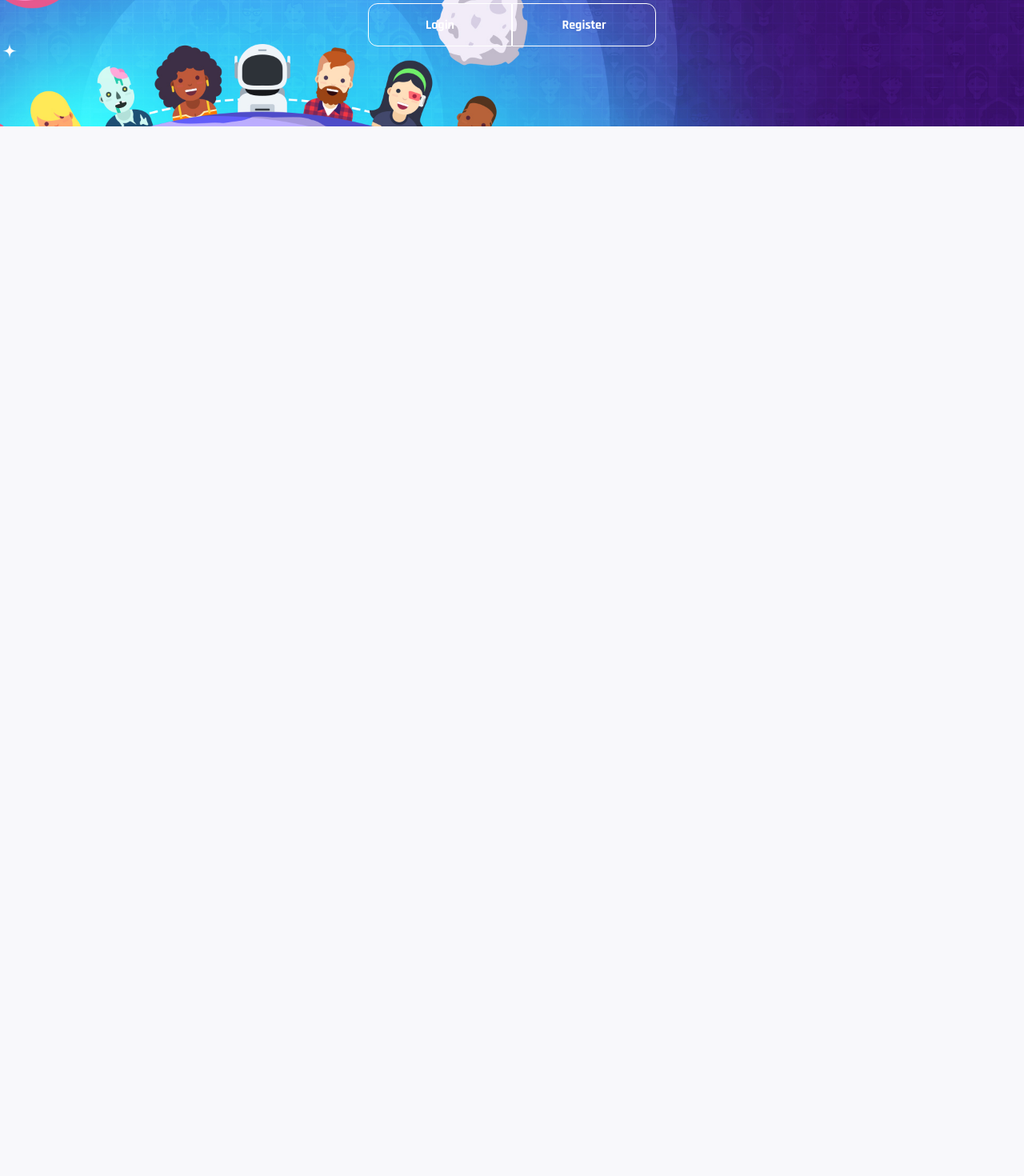
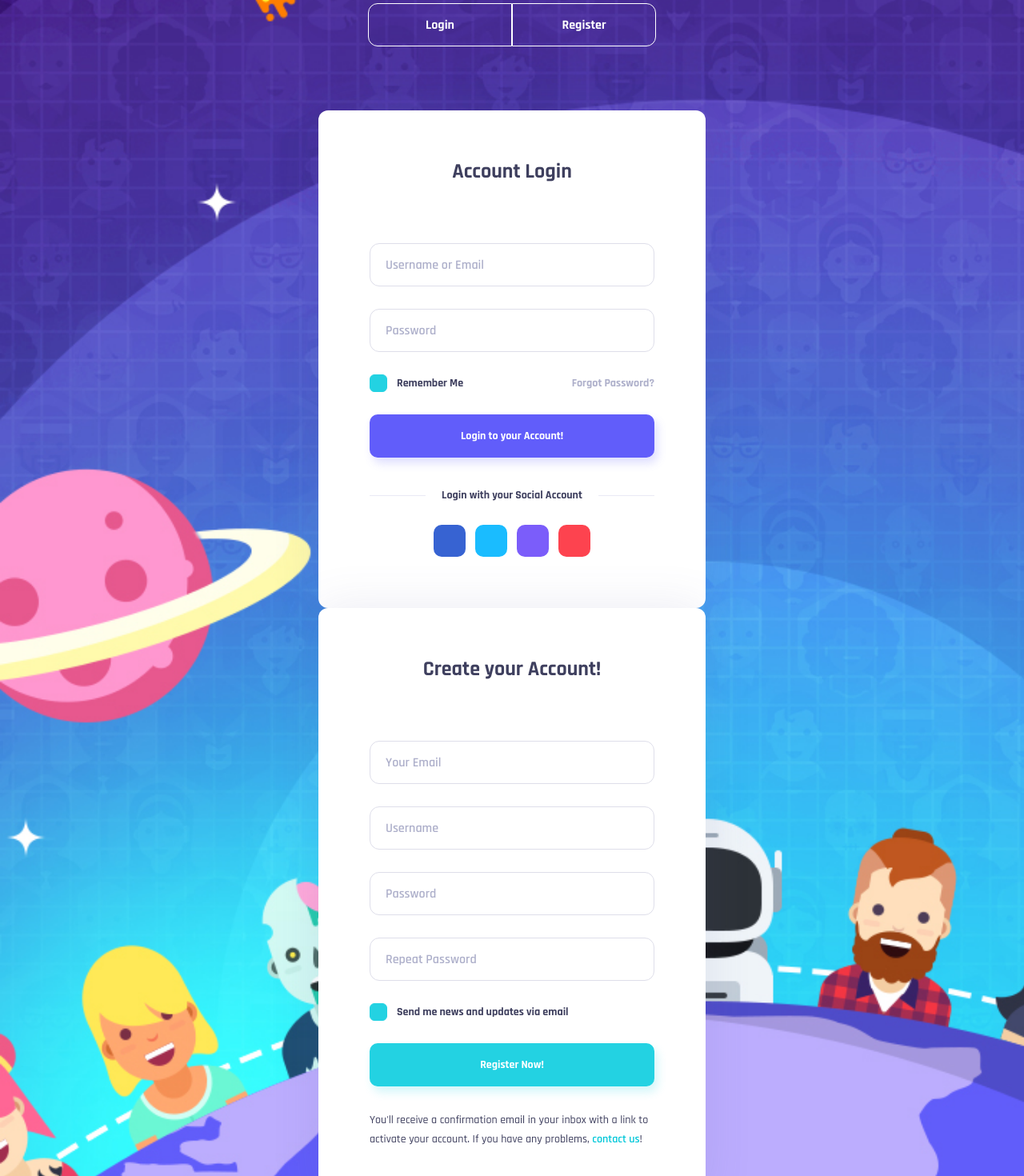
Before and after one commit to RizaHKhan/sutra, a React (Create React App) app: page / in a window 1280 px wide. Shown: the part 340-1810 px from the top of the page at 80% size. Before the commit the page ends 800 px from the top, so only its background shows below. Built offline with nearby package versions, Linux system fonts and the light colour scheme.

Commit message:
added register and login markup

```diff
--- a/src/components/landing/Landing.js
+++ b/src/components/landing/Landing.js
@@ -1,4 +1,6 @@
 import React from "react";
+import Login from "./Login";
+import Register from './Register'
 
 const Landing = () => {
   return (
@@ -19,12 +21,11 @@ const Landing = () => {
         <h2 className="landing-info-pretitle">Welcome to</h2>
         {/* /LANDING INFO PRETITLE */}
         {/* LANDING INFO TITLE */}
-        <h1 className="landing-info-title">Vikinger</h1>
+        <h1 className="landing-info-title">Sutra</h1>
         {/* /LANDING INFO TITLE */}
         {/* LANDING INFO TEXT */}
         <p className="landing-info-text">
-          The next generation social network &amp; community! Connect with your
-          friends and play with our quests and badges gamification system!
+          This is some landing page text. Please feel free to ignore
         </p>
         {/* /LANDING INFO TEXT */}
         {/* TAB SWITCH */}
@@ -41,6 +42,12 @@ const Landing = () => {
         {/* /TAB SWITCH */}
       </div>
       {/* /LANDING INFO -- */}
+      {/* LANDING FORM */}
+      <div className="landing-form">
+        {/* FORM BOX */}
+        <Login />
+        <Register />
+      </div>
     </div>
   );
 };
--- a/src/components/landing/Login.js
+++ b/src/components/landing/Login.js
@@ -0,0 +1,146 @@
+import React from "react";
+import img from "../../assets/img/landing/rocket.png";
+
+const Login = () => {
+  return (
+    <div className="form-box login-register-form-element">
+      {/* FORM BOX DECORATION */}
+      <img className="form-box-decoration overflowing" src={img} alt="rocket" />
+      {/* /FORM BOX DECORATION */}
+      {/* FORM BOX TITLE */}
+      <h2 className="form-box-title">Account Login</h2>
+      {/* /FORM BOX TITLE */}
+      {/* FORM */}
+      <form className="form">
+        {/* FORM ROW */}
+        <div className="form-row">
+          {/* FORM ITEM */}
+          <div className="form-item">
+            {/* FORM INPUT */}
+            <div className="form-input">
+              <label htmlFor="login-username">Username or Email</label>
+              <input type="text" id="login-username" name="login_username" />
+            </div>
+            {/* /FORM INPUT */}
+          </div>
+          {/* /FORM ITEM */}
+        </div>
+        {/* /FORM ROW */}
+        {/* FORM ROW */}
+        <div className="form-row">
+          {/* FORM ITEM */}
+          <div className="form-item">
+            {/* FORM INPUT */}
+            <div className="form-input">
+              <label htmlFor="login-password">Password</label>
+              <input
+                type="password"
+                id="login-password"
+                name="login_password"
+              />
+            </div>
+            {/* /FORM INPUT */}
+          </div>
+          {/* /FORM ITEM */}
+        </div>
+        {/* /FORM ROW */}
+        {/* FORM ROW */}
+        <div className="form-row space-between">
+          {/* FORM ITEM */}
+          <div className="form-item">
+            {/* CHECKBOX WRAP */}
+            <div className="checkbox-wrap">
+              <input
+                type="checkbox"
+                id="login-remember"
+                name="login_remember"
+                defaultChecked
+              />
+              {/* CHECKBOX BOX */}
+              <div className="checkbox-box">
+                {/* ICON CROSS */}
+                <svg className="icon-cross">
+                  <use xlinkHref="#svg-cross" />
+                </svg>
+                {/* /ICON CROSS */}
+              </div>
+              {/* /CHECKBOX BOX */}
+              <label htmlFor="login-remember">Remember Me</label>
+            </div>
+            {/* /CHECKBOX WRAP */}
+          </div>
+          {/* /FORM ITEM */}
+          {/* FORM ITEM */}
+          <div className="form-item">
+            {/* FORM LINK */}
+            <a className="form-link" href="#">
+              Forgot Password?
+            </a>
+            {/* /FORM LINK */}
+          </div>
+          {/* /FORM ITEM */}
+        </div>
+        {/* /FORM ROW */}
+        {/* FORM ROW */}
+        <div className="form-row">
+          {/* FORM ITEM */}
+          <div className="form-item">
+            {/* BUTTON */}
+            <button className="button medium secondary">
+              Login to your Account!
+            </button>
+            {/* /BUTTON */}
+          </div>
+          {/* /FORM ITEM */}
+        </div>
+        {/* /FORM ROW */}
+      </form>
+      {/* /FORM */}
+      {/* LINED TEXT */}
+      <p className="lined-text">Login with your Social Account</p>
+      {/* /LINED TEXT */}
+      {/* SOCIAL LINKS */}
+      <div className="social-links">
+        {/* SOCIAL LINK */}
+        <a className="social-link facebook" href="#">
+          {/* ICON FACEBOOK */}
+          <svg className="icon-facebook">
+            <use xlinkHref="#svg-facebook" />
+          </svg>
+          {/* /ICON FACEBOOK */}
+        </a>
+        {/* /SOCIAL LINK */}
+        {/* SOCIAL LINK */}
+        <a className="social-link twitter" href="#">
+          {/* ICON TWITTER */}
+          <svg className="icon-twitter">
+            <use xlinkHref="#svg-twitter" />
+          </svg>
+          {/* /ICON TWITTER */}
+        </a>
+        {/* /SOCIAL LINK */}
+        {/* SOCIAL LINK */}
+        <a className="social-link twitch" href="#">
+          {/* ICON TWITCH */}
+          <svg className="icon-twitch">
+            <use xlinkHref="#svg-twitch" />
+          </svg>
+          {/* /ICON TWITCH */}
+        </a>
+        {/* /SOCIAL LINK */}
+        {/* SOCIAL LINK */}
+        <a className="social-link youtube" href="#">
+          {/* ICON YOUTUBE */}
+          <svg className="icon-youtube">
+            <use xlinkHref="#svg-youtube" />
+          </svg>
+          {/* /ICON YOUTUBE */}
+        </a>
+        {/* /SOCIAL LINK */}
+      </div>
+      {/* /SOCIAL LINKS */}
+    </div>
+  );
+};
+
+export default Login;
--- a/src/components/landing/Register.js
+++ b/src/components/landing/Register.js
@@ -0,0 +1,141 @@
+import React from "react";
+import img from "../../assets/img/landing/rocket.png";
+
+const Register = () => {
+  return (
+    <div className="form-box login-register-form-element">
+      {/* FORM BOX DECORATION */}
+      <img
+        className="form-box-decoration"
+        src={img}
+        alt="rocket"
+      />
+      {/* /FORM BOX DECORATION */}
+      {/* FORM BOX TITLE */}
+      <h2 className="form-box-title">Create your Account!</h2>
+      {/* /FORM BOX TITLE */}
+      {/* FORM */}
+      <form className="form">
+        {/* FORM ROW */}
+        <div className="form-row">
+          {/* FORM ITEM */}
+          <div className="form-item">
+            {/* FORM INPUT */}
+            <div className="form-input">
+              <label htmlFor="register-email">Your Email</label>
+              <input type="text" id="register-email" name="register_email" />
+            </div>
+            {/* /FORM INPUT */}
+          </div>
+          {/* /FORM ITEM */}
+        </div>
+        {/* /FORM ROW */}
+        {/* FORM ROW */}
+        <div className="form-row">
+          {/* FORM ITEM */}
+          <div className="form-item">
+            {/* FORM INPUT */}
+            <div className="form-input">
+              <label htmlFor="register-username">Username</label>
+              <input
+                type="text"
+                id="register-username"
+                name="register_username"
+              />
+            </div>
+            {/* /FORM INPUT */}
+          </div>
+          {/* /FORM ITEM */}
+        </div>
+        {/* /FORM ROW */}
+        {/* FORM ROW */}
+        <div className="form-row">
+          {/* FORM ITEM */}
+          <div className="form-item">
+            {/* FORM INPUT */}
+            <div className="form-input">
+              <label htmlFor="register-password">Password</label>
+              <input
+                type="password"
+                id="register-password"
+                name="register_password"
+              />
+            </div>
+            {/* /FORM INPUT */}
+          </div>
+          {/* /FORM ITEM */}
+        </div>
+        {/* /FORM ROW */}
+        {/* FORM ROW */}
+        <div className="form-row">
+          {/* FORM ITEM */}
+          <div className="form-item">
+            {/* FORM INPUT */}
+            <div className="form-input">
+              <label htmlFor="register-password-repeat">Repeat Password</label>
+              <input
+                type="password"
+                id="register-password-repeat"
+                name="register_password_repeat"
+              />
+            </div>
+            {/* /FORM INPUT */}
+          </div>
+          {/* /FORM ITEM */}
+        </div>
+        {/* /FORM ROW */}
+        {/* FORM ROW */}
+        <div className="form-row">
+          {/* FORM ITEM */}
+          <div className="form-item">
+            {/* CHECKBOX WRAP */}
+            <div className="checkbox-wrap">
+              <input
+                type="checkbox"
+                id="register-newsletter"
+                name="register_newsletter"
+                defaultChecked
+              />
+              {/* CHECKBOX BOX */}
+              <div className="checkbox-box">
+                {/* ICON CROSS */}
+                <svg className="icon-cross">
+                  <use xlinkHref="#svg-cross" />
+                </svg>
+                {/* /ICON CROSS */}
+              </div>
+              {/* /CHECKBOX BOX */}
+              <label htmlFor="register-newsletter">
+                Send me news and updates via email
+              </label>
+            </div>
+            {/* /CHECKBOX WRAP */}
+          </div>
+          {/* /FORM ITEM */}
+        </div>
+        {/* /FORM ROW */}
+        {/* FORM ROW */}
+        <div className="form-row">
+          {/* FORM ITEM */}
+          <div className="form-item">
+            {/* BUTTON */}
+            <button className="button medium primary">Register Now!</button>
+            {/* /BUTTON */}
+          </div>
+          {/* /FORM ITEM */}
+        </div>
+        {/* /FORM ROW */}
+      </form>
+      {/* /FORM */}
+      {/* FORM TEXT */}
+      <p className="form-text">
+        You'll receive a confirmation email in your inbox with a link to
+        activate your account. If you have any problems,{" "}
+        <a href="#">contact us</a>!
+      </p>
+      {/* /FORM TEXT */}
+    </div>
+  );
+};
+
+export default Register;
```
